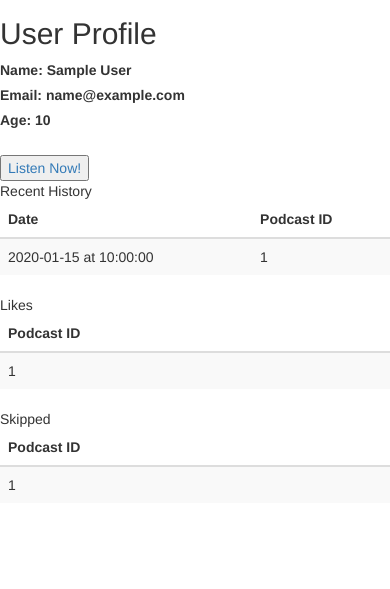
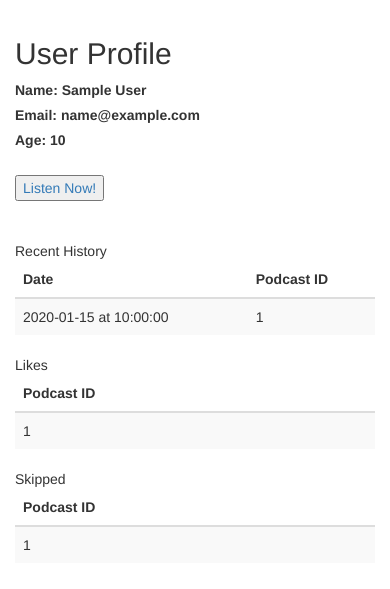
Before and after one commit to franziskagoltz/hb_project_podcastr, a Flask app: page /userprofile in a window 390 px wide. Shown: the part 55-644 px from the top of the page. Run offline with Flask 2, Linux system fonts and the light colour scheme; the visitor is signed in with stand-in values (Sample User, id 1); tables that the repository leaves empty hold one stand-in row (values such as "Sample post"); some libraries are stand-ins or nearby versions.

Commit message:
added divs and bootstrap to display tables next to each other on page, also made it mobile friendly

```diff
--- a/templates/user_profile.html
+++ b/templates/user_profile.html
@@ -1,7 +1,7 @@
 {% extends "base.html" %}
 
 {% block content %}
-
+<div class="col-xs-12">
   <h2>User Profile</h2>
 
   <label>Name: {{ user.name }}</label><br>
@@ -14,6 +14,14 @@
 
   <br>
 
+</div>
+
+<div class="col-xs-12">
+  <br>
+  <br>
+</div>
+
+<div class="col-xs-12 col-sm-6">
   <table class="table table-striped">
     <thead>
       Recent History
@@ -31,7 +39,8 @@
       {% endfor %}
     </tbody>
   </table>
-
+</div>
+<div class="col-sm-4">
   <table class="table table-striped">
     <thead>
       Likes
@@ -67,6 +76,6 @@
       {% endfor %}
     </tbody>
   </table>
-
+</div>
 
 {% endblock %}
```
Lines whose indentation alone changed are shown as unchanged.
